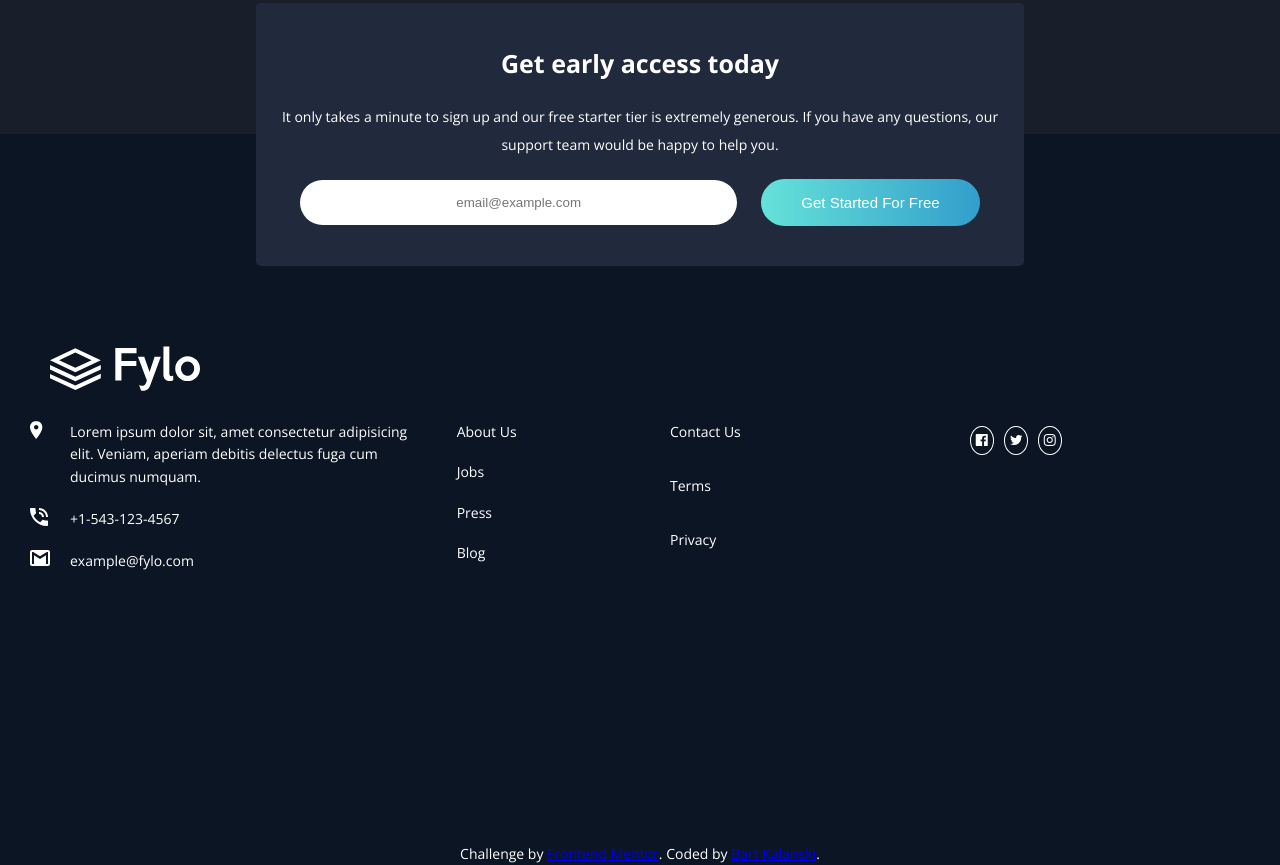
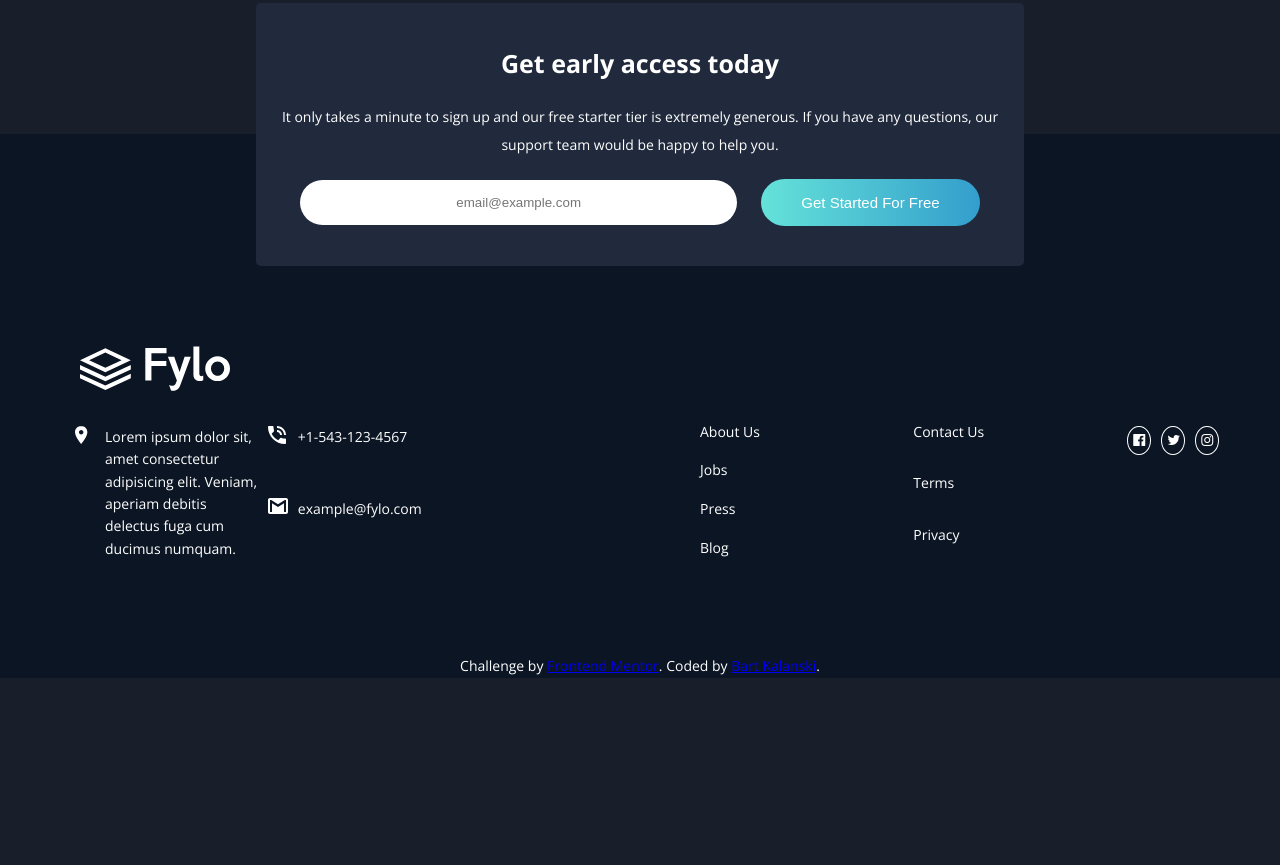
Before and after one commit to bartkalanski/fylo-dark-theme-FEM, a plain HTML site: page index.html in a window 1280 px wide. Shown: the part 2379-3244 px from the top of the page. After the commit the page ends 3057 px from the top, so only its background shows below. Drawn offline with nearby package versions, Linux system fonts and the light colour scheme.

```diff
--- a/index.html
+++ b/index.html
@@ -134,12 +134,12 @@
 
         <img src="/images/logo.svg" class="footer__logo" alt="Logo">
         <div class="footer__info">
-            <img src="/images/icon-location.svg" class="footer__info-icon" alt="location icon">
-            <span>Lorem ipsum dolor sit, amet consectetur adipisicing elit. Veniam, aperiam debitis delectus fuga cum ducimus numquam.</span>
-            <img src="/images/icon-phone.svg" class="footer__info-icon" alt="phone icon">
-            <span>+1-543-123-4567</span>
-            <img src="/images/icon-email.svg" class="footer__info-icon" alt="email icon">
-            <span>example@fylo.com</span>
+            <img src="/images/icon-location.svg" class="footer__info-icon" id="box-1" alt="location icon">
+            <span id="box-1">Lorem ipsum dolor sit, amet consectetur adipisicing elit. Veniam, aperiam debitis delectus fuga cum ducimus numquam.</span>
+            <img src="/images/icon-phone.svg" class="footer__info-icon" id="box-2" alt="phone icon">
+            <span id="box-2">+1-543-123-4567</span>
+            <img src="/images/icon-email.svg" class="footer__info-icon" id="box-3" alt="email icon">
+            <span id="box-3">example@fylo.com</span>
         </div>
         <div class="footer__nav-top">
             <span>About Us</span>
--- a/sass/_footer.scss
+++ b/sass/_footer.scss
@@ -75,40 +75,59 @@
         grid-template-rows: repeat(4, max-content);
         grid-template-columns: repeat(6, 1fr);
         grid-row-gap: 3rem;
-        &__logo {}
+        &__logo {
+            margin-left: 8rem;
+        }
         &__info {
             grid-column: 1/3;
             grid-row: 2/4;
-            margin-left: 3rem;
+            margin-left: 7rem;
             display: grid;
             grid-template-rows: 1fr repeat(2, max-content);
             grid-template-columns: max-content 1fr;
             grid-row-gap: 2rem;
         }
-        &__info-icon {}
+        #box-1,
+        #box-2,
+        #box-3 {
+            padding: 0.5rem;
+        }
+        #box-1 {
+            grid-column: 1/3;
+            grid-row: 1/5;
+        }
+        #box-2 {
+            grid-column: 3/4;
+            grid-row: 1/2;
+        }
+        #box-3 {
+            grid-column: 3/4;
+            grid-row: 2/3;
+        }
+        span {
+            display: block;
+            margin-left: 3rem;
+        }
+        &__info-icon {
+            display: block;
+        }
         &__nav-top {
-            grid-column: 3/4;
+            grid-column: 4/5;
             grid-row: 2/4;
         }
         &__nav-bottom {
-            grid-column: 4/5;
+            grid-column: 5/6;
             grid-row: 2/4;
         }
         &__socials {
-            grid-column: 5/6;
+            grid-column: 6/7;
             grid-row: 2;
-        }
-        &__socials-item {
-            border: solid 0.3px $white;
-            border-radius: 50%;
-            padding: 0.25rem;
-            margin: 0.5rem;
-        }
-        i {
-            color: white;
-            height: auto;
-            width: 1.2rem;
-            margin: 0.25rem;
+            display: flex;
+            width: 100%;
+            justify-content: center;
         }
     }
+    .attribution {
+        grid-row: 6;
+    }
 }
```
Also changed, not shown: css/main.css.
